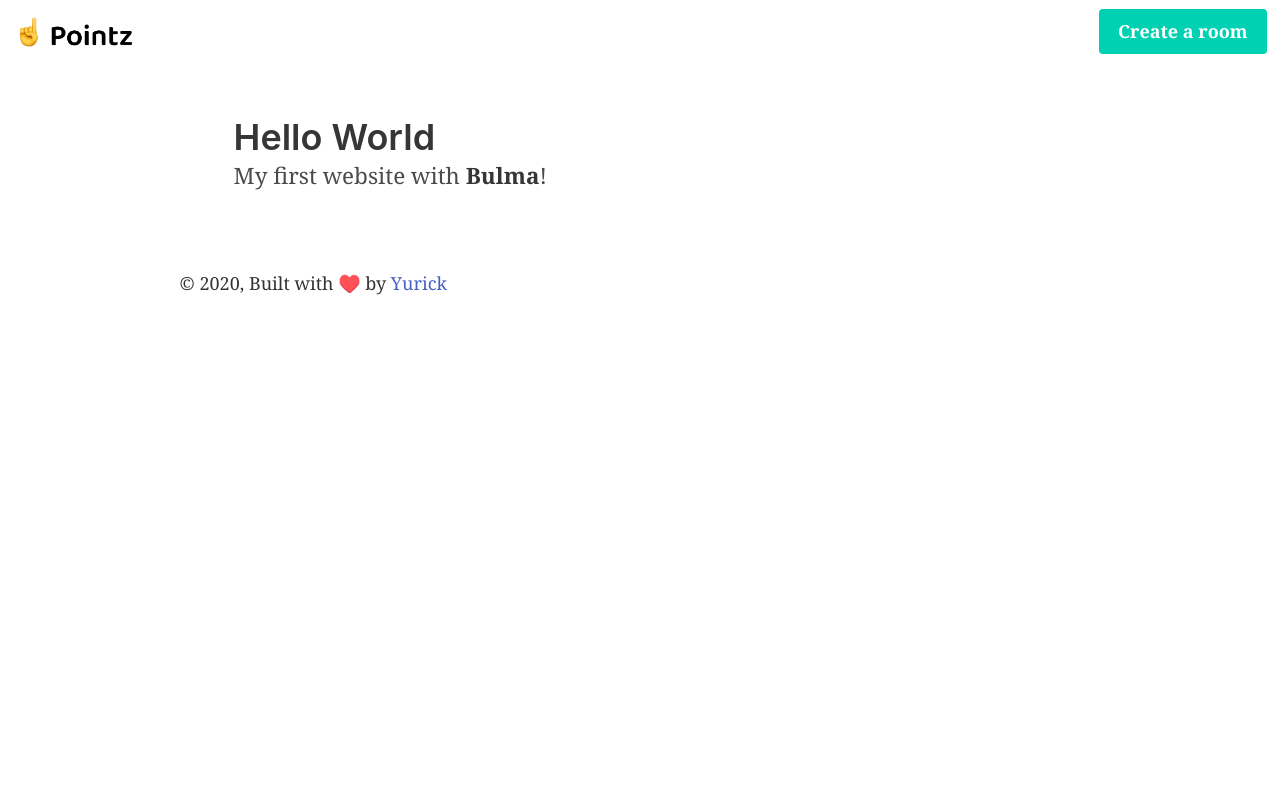
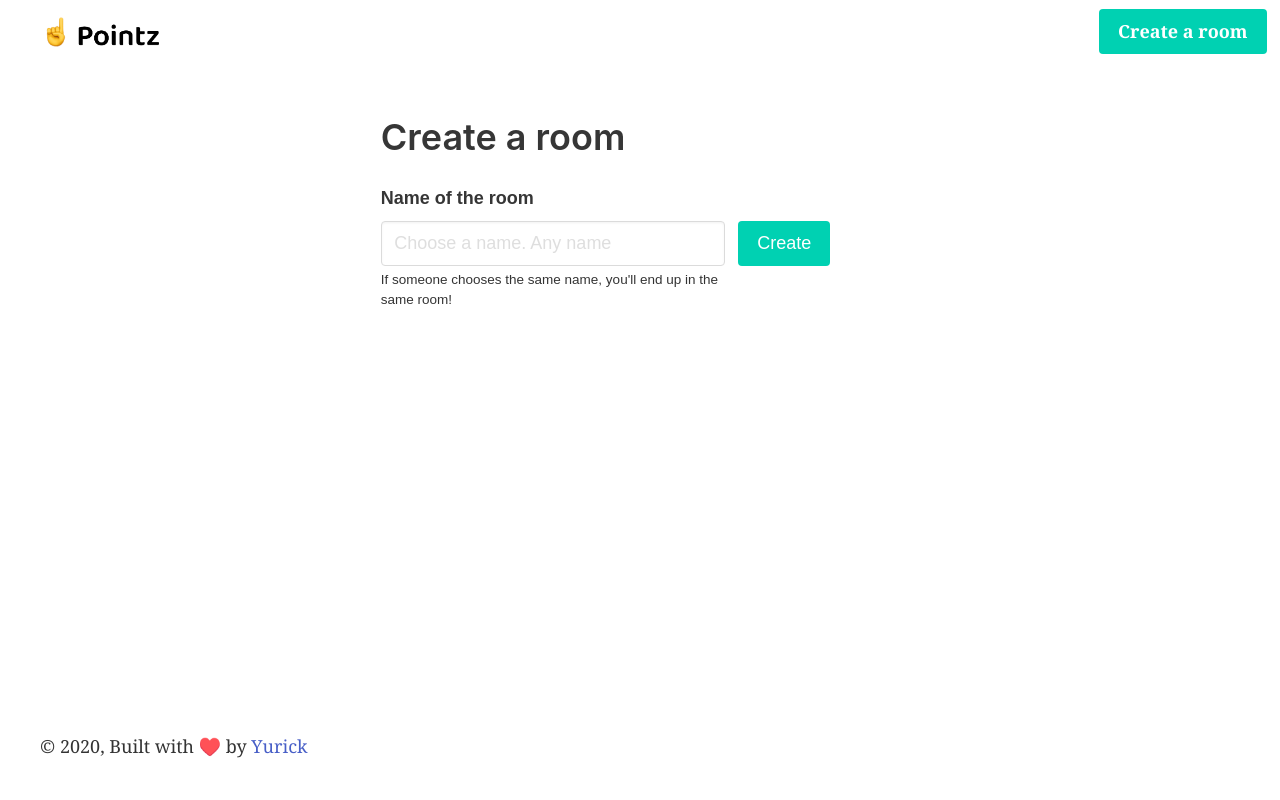
Before and after one commit to Yurickh/pointz, a Gatsby site: page / in a window 1280 px wide. Built offline with nearby package versions, Linux system fonts and the light colour scheme; Gatsby itself is replaced by a stand-in of ours.

Commit message:
✨ Create first page

```diff
--- a/src/components/layout.tsx
+++ b/src/components/layout.tsx
@@ -10,17 +10,9 @@ const Yurick = () => <a href="https://github.com/Yurickh">Yurick</a>
 export const Layout = ({ children }) => (
   <>
     <Navbar />
-    <div
-      style={{
-        margin: `0 auto`,
-        maxWidth: 960,
-        padding: `0 1.0875rem 1.45rem`,
-      }}
-    >
-      <main>{children}</main>
-      <footer>
-        © {new Date().getFullYear()}, Built with ♥️ by <Yurick />
-      </footer>
-    </div>
+    <main>{children}</main>
+    <footer style={{ padding: 40, position: 'absolute', bottom: 0 }}>
+      © {new Date().getFullYear()}, Built with ♥️ by <Yurick />
+    </footer>
   </>
 )
--- a/src/components/navbar.tsx
+++ b/src/components/navbar.tsx
@@ -4,7 +4,7 @@ import { Link } from 'gatsby'
 
 export const Navbar = () => (
   <nav className="navbar" role="navigation" aria-label="main navigation">
-    <div className="navbar-brand">
+    <div className="navbar-brand" style={{ marginLeft: 27 }}>
       <Link className="navbar-item" to="/">
         <Brand />
       </Link>
--- a/src/components/seo.js
+++ b/src/components/seo.tsx
@@ -1,16 +1,20 @@
-/**
- * SEO component that queries for data with
- *  Gatsby's useStaticQuery React hook
- *
- * See: https://www.gatsbyjs.org/docs/use-static-query/
- */
+import React from 'react'
+import Helmet from 'react-helmet'
+import { useStaticQuery, graphql } from 'gatsby'
 
-import React from "react"
-import PropTypes from "prop-types"
-import Helmet from "react-helmet"
-import { useStaticQuery, graphql } from "gatsby"
+type SEOProps = {
+  description?: string
+  lang?: string
+  meta?: { name: string; content: string }[]
+  title: string
+}
 
-function SEO({ description, lang, meta, title }) {
+export function SEO({
+  description = '',
+  lang = 'en',
+  meta = [],
+  title,
+}: SEOProps) {
   const { site } = useStaticQuery(
     graphql`
       query {
@@ -22,7 +26,7 @@ function SEO({ description, lang, meta, title }) {
           }
         }
       }
-    `
+    `,
   )
 
   const metaDescription = description || site.siteMetadata.description
@@ -71,18 +75,3 @@ function SEO({ description, lang, meta, title }) {
     />
   )
 }
-
-SEO.defaultProps = {
-  lang: `en`,
-  meta: [],
-  description: ``,
-}
-
-SEO.propTypes = {
-  description: PropTypes.string,
-  lang: PropTypes.string,
-  meta: PropTypes.arrayOf(PropTypes.object),
-  title: PropTypes.string.isRequired,
-}
-
-export default SEO
--- a/src/pages/index.tsx
+++ b/src/pages/index.tsx
@@ -1,17 +1,65 @@
-import React from 'react'
+import React, { useState } from 'react'
+import { navigate } from 'gatsby'
+
 import { Layout } from '../components/layout'
+import { SEO } from '../components/seo'
+import { toRoomName } from '../utils/to-room-name'
 
-const IndexPage = () => (
+const CreateARoom = () => {
+  const [name, setName] = useState('')
+
+  const handleSubmit = (event) => {
+    event.preventDefault()
+
+    navigate(`/room/${toRoomName(name)}`)
+  }
+
+  return (
     <Layout>
+      <SEO title="Create a room" />
+      <div className="columns">
+        <div className="column is-half is-offset-one-quarter">
           <section className="section">
             <div className="container">
-        <h1 className="title">Hello World</h1>
-        <p className="subtitle">
-          My first website with <strong>Bulma</strong>!
+              <h1 className="title">Create a room</h1>
+
+              <form
+                className="field is-grouped"
+                style={{ fontFamily: 'sans-serif' }}
+                onSubmit={handleSubmit}
+              >
+                <div className="control is-expanded">
+                  <label className="label" htmlFor="room">
+                    Name of the room
+                  </label>
+                  <input
+                    className="input"
+                    type="text"
+                    id="room"
+                    placeholder="Choose a name. Any name"
+                    value={name}
+                    onChange={(event) => setName(event.currentTarget.value)}
+                  />
+                  <p className="help">
+                    If someone chooses the same name, you&apos;ll end up in the
+                    same room!
                   </p>
                 </div>
+                <div className="control">
+                  <label className="label" aria-hidden style={{ opacity: 0 }}>
+                    Dont scream at me
+                  </label>
+                  <button className="button is-primary" onClick={handleSubmit}>
+                    Create
+                  </button>
+                </div>
+              </form>
+            </div>
           </section>
+        </div>
+      </div>
     </Layout>
   )
+}
 
-export default IndexPage
+export default CreateARoom
--- /dev/null
+++ b/src/utils/to-room-name.ts
@@ -0,0 +1,2 @@
+export const toRoomName = (rawName: string) =>
+  rawName.toLowerCase().split(' ').join('-')
```
Lines whose indentation alone changed are shown as unchanged.
